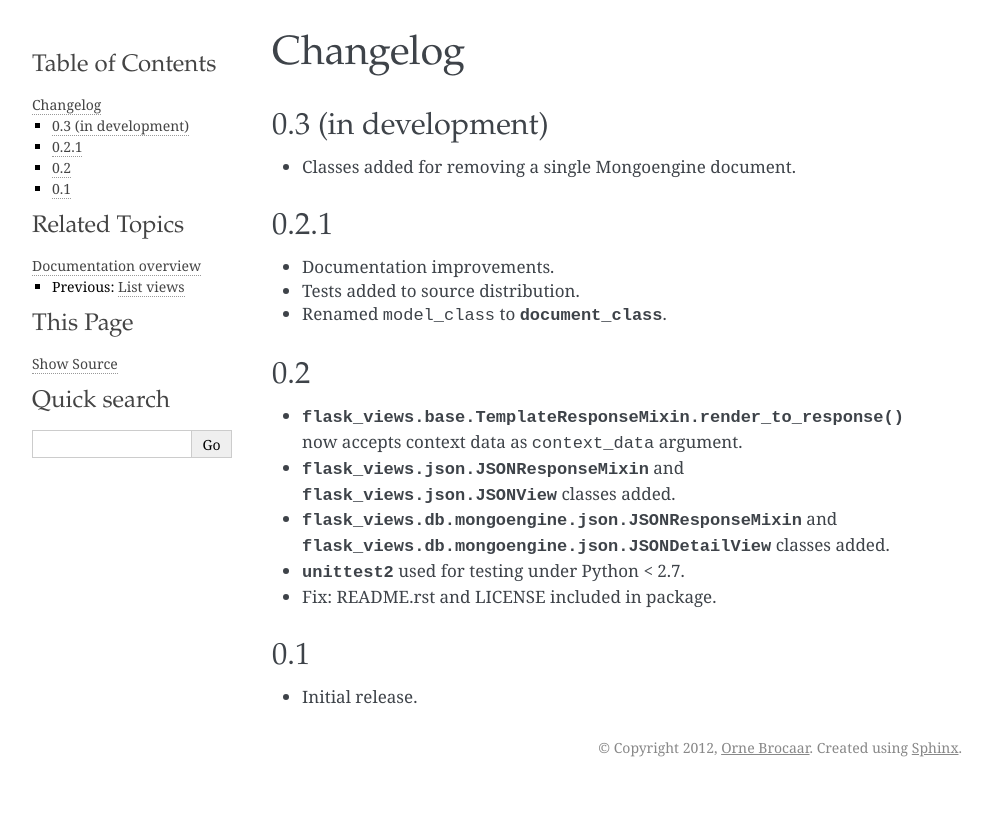
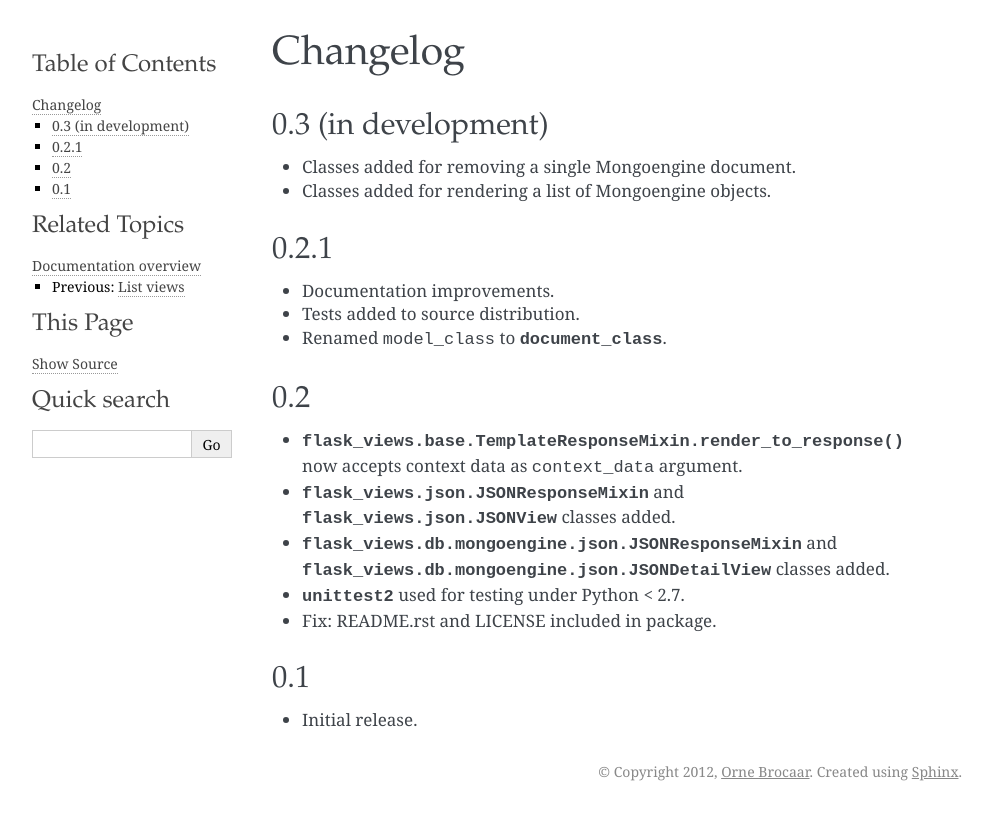
Before and after one commit to brocaar/flask-views, a Sphinx documentation site: the page built from docs/changes.rst, in a window 1280 px wide. Shown: the top 820 px of the page, without its empty margins (148-1136 px from the left). Built offline with Sphinx 7.4.7, drawn with Linux system fonts in a browser that asks for light colours.

Commit message:
Changes updated.

```diff
--- a/docs/changes.rst
+++ b/docs/changes.rst
@@ -5,6 +5,7 @@ Changelog
 --------------------
 
 * Classes added for removing a single Mongoengine document.
+* Classes added for rendering a list of Mongoengine objects.
 
 
 0.2.1
```
